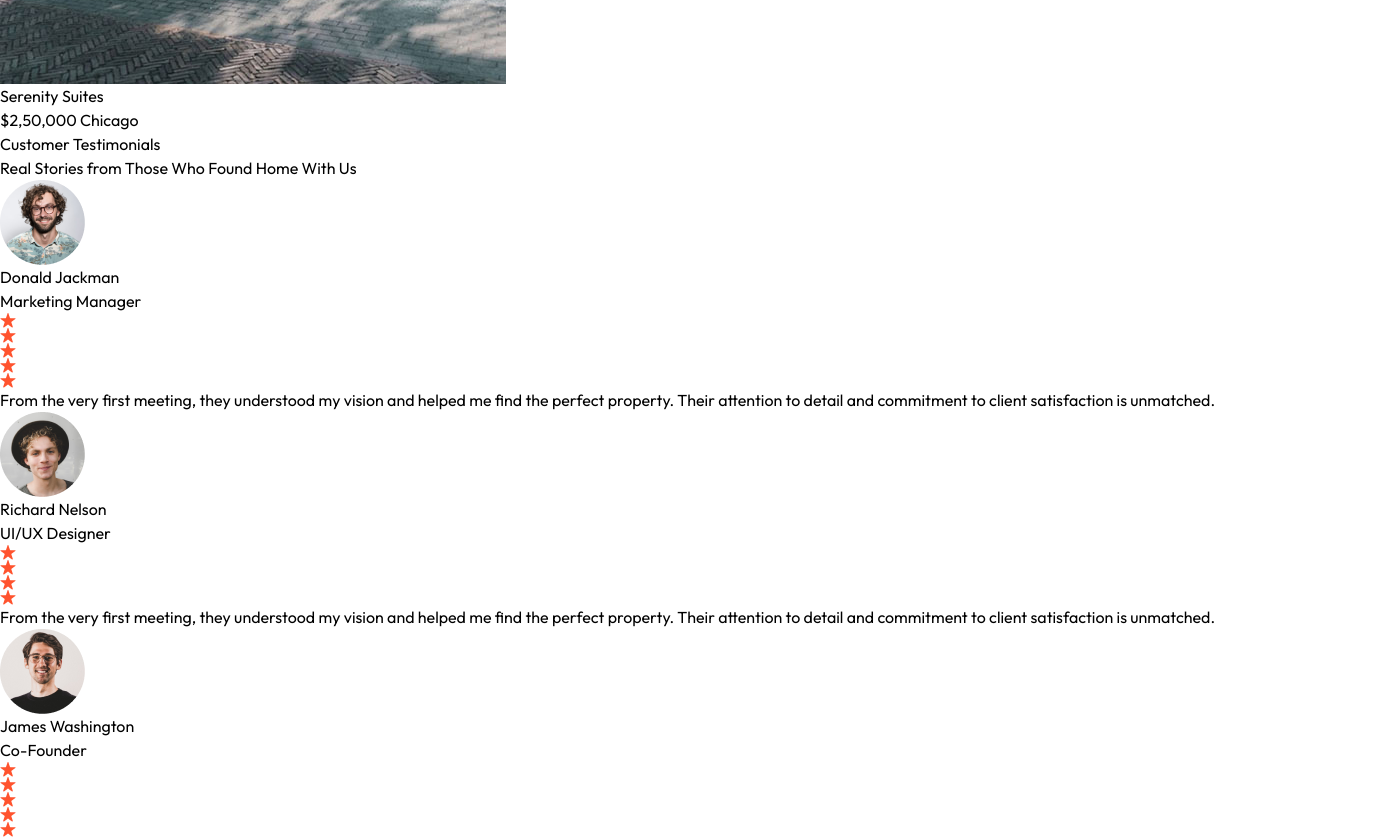
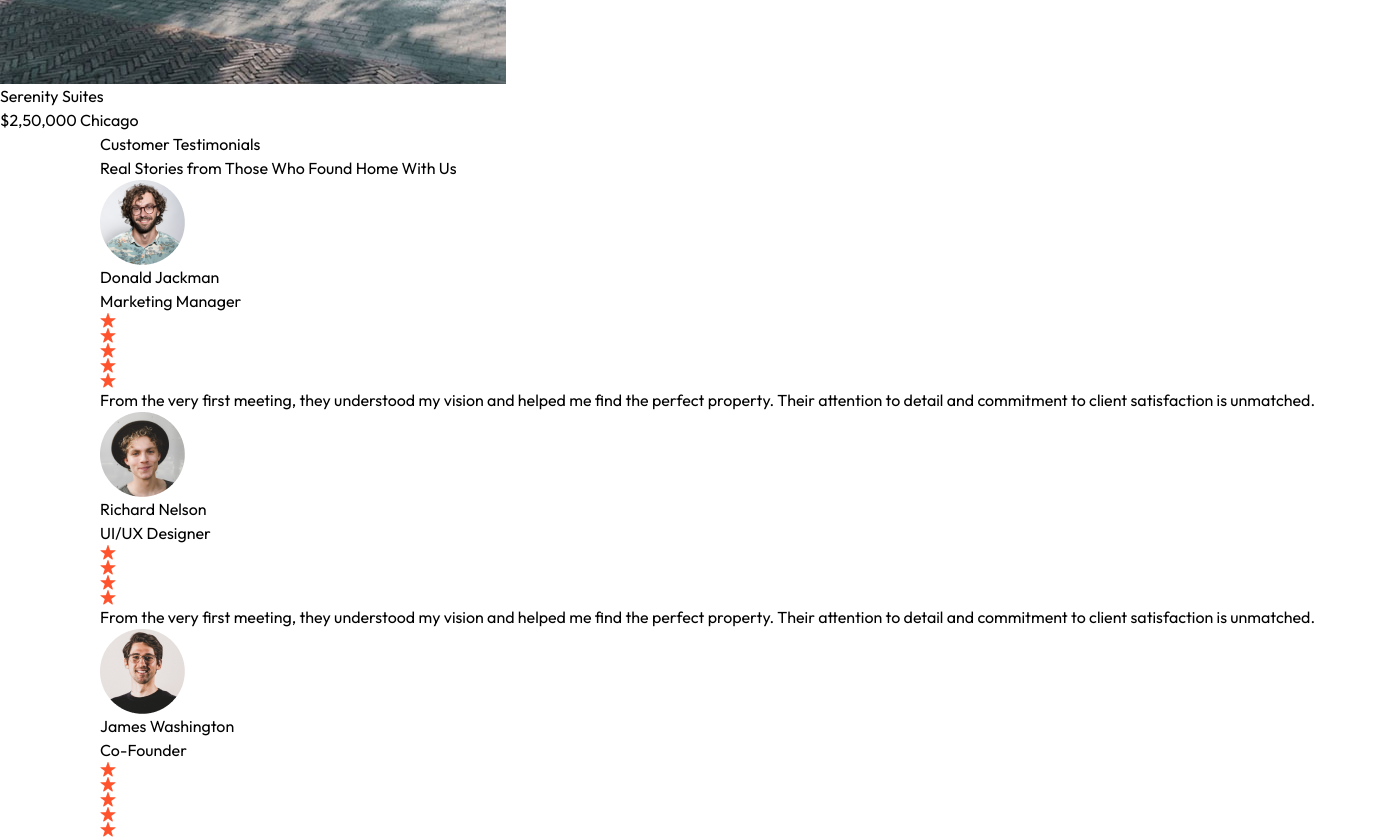
Before and after one commit to tipizzo/real-estate-app, a React (Vite) app: page / in a window 1280 px wide. Shown: the part 5640-6479 px from the top of the page, 1380 px wide, since content can reach past the window. Built offline with nearby package versions, Linux system fonts and the light colour scheme.

Commit message:
Adding framer-motion to all components

```diff
--- a/src/components/Contact.jsx
+++ b/src/components/Contact.jsx
@@ -1,5 +1,6 @@
 import React from 'react'
 import { toast } from 'react-toastify';
+import { motion } from 'framer-motion';
 
 const Contact = () => {
 
@@ -32,7 +33,12 @@ const Contact = () => {
 
 
   return (
-    <div className='text-center p-6 py-20 lg:px-32 w-full overflow-hidden' id="Contact">
+    <motion.div
+         initial={{ opacity: 0, x:-200 }}
+         transition={{ duration: 1 }}
+         whileInView={{ opacity: 1, x:0 }}
+         viewport={{ once: true }}
+         className='text-center p-6 py-20 lg:px-32 w-full overflow-hidden' id="Contact">
          <h1 className='text-2xl sm:text-4xl font-bold mb-2 text-center'>Contact <span className='underline underline-offset-4 decoration-1 under font-light'>Us</span></h1>
          <p className='text-center text-gray-500 mb-12 max-w-80 mx-auto'>Ready to Make a Move ? Let's Build Your Future Together</p>
 
@@ -55,7 +61,7 @@ const Contact = () => {
             <button className='bg-blue-600 text-white py-2 px-12 mb-10 rounded'>{result ? result : "Send Message"}</button>
         </form>
 
-    </div>
+    </motion.div>
   )
 }
 
--- a/src/components/Testimonials.jsx
+++ b/src/components/Testimonials.jsx
@@ -1,10 +1,16 @@
 import React from 'react'
 import { testimonialsData } from '../assets/assets'
 import { assets } from '../assets/assets'
+import { motion } from 'framer-motion'
 
 const Testimonials = () => {
   return (
-    <div className='container mx-auto py-10 lg:px-32 w-full overflow-hidden' id='Testimonials'>
+    <motion.div
+    initial={{opacity: 0, x:100}}
+    transition={{duration: 1}}
+    whileInView={{ opacity: 1, y:0 }}
+    viewport={{once: true}}
+    className='container mx-auto py-10 lg:px-32 w-full overflow-hidden' id='Testimonials'>
       <h1 className='text-2xl sm:text-4xl font-bold mb-2 text-center'>Customer <span className='underline underline-offset-4 decoration-1 under font-light'>Testimonials</span></h1>
       <p className='text-center text-gray-500 mb-12 max-w-80 mx-auto'>Real Stories from Those Who Found Home With Us</p>
 
@@ -25,7 +31,7 @@ const Testimonials = () => {
             </div>
         ))}
       </div>
-    </div>
+    </motion.div>
   )
 }
 
```
